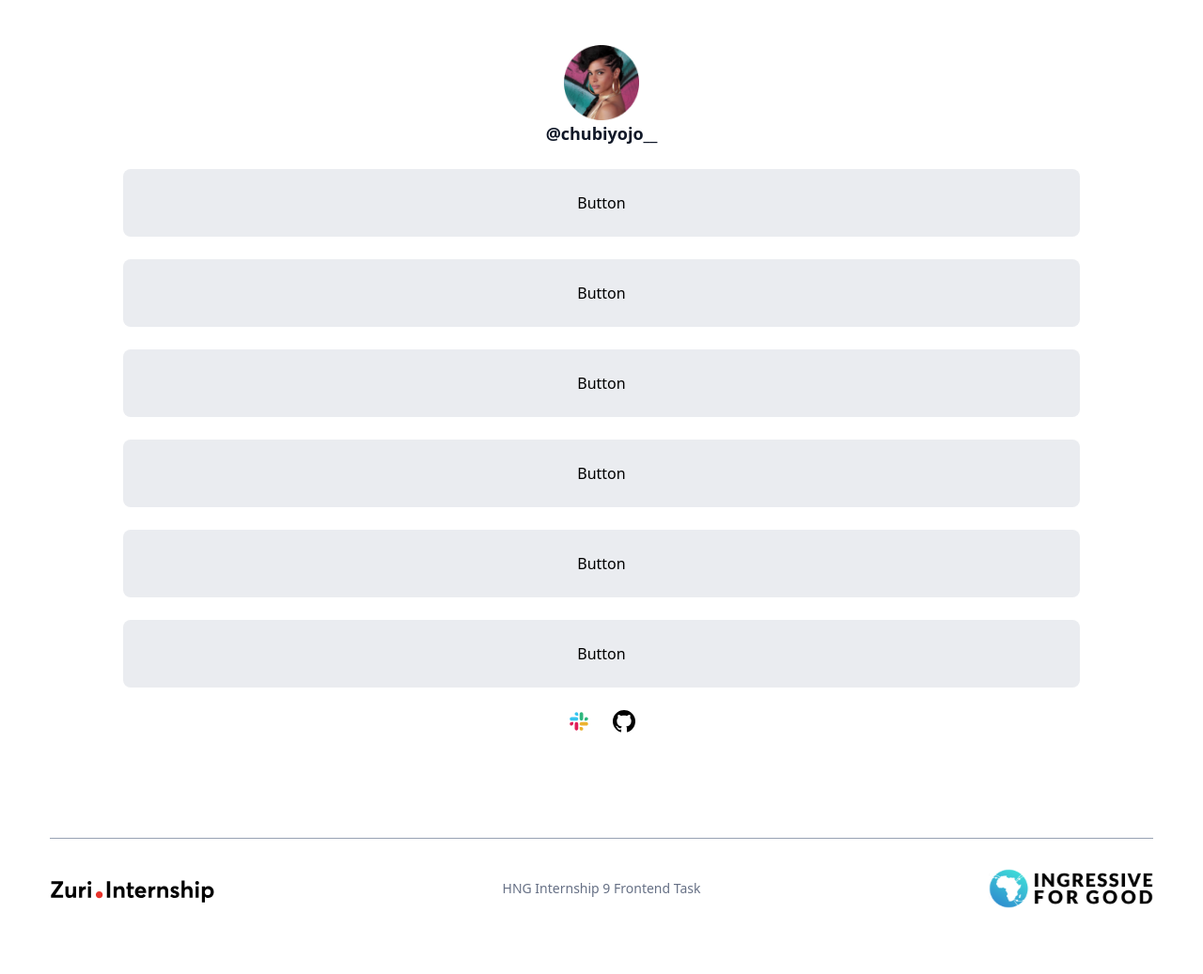
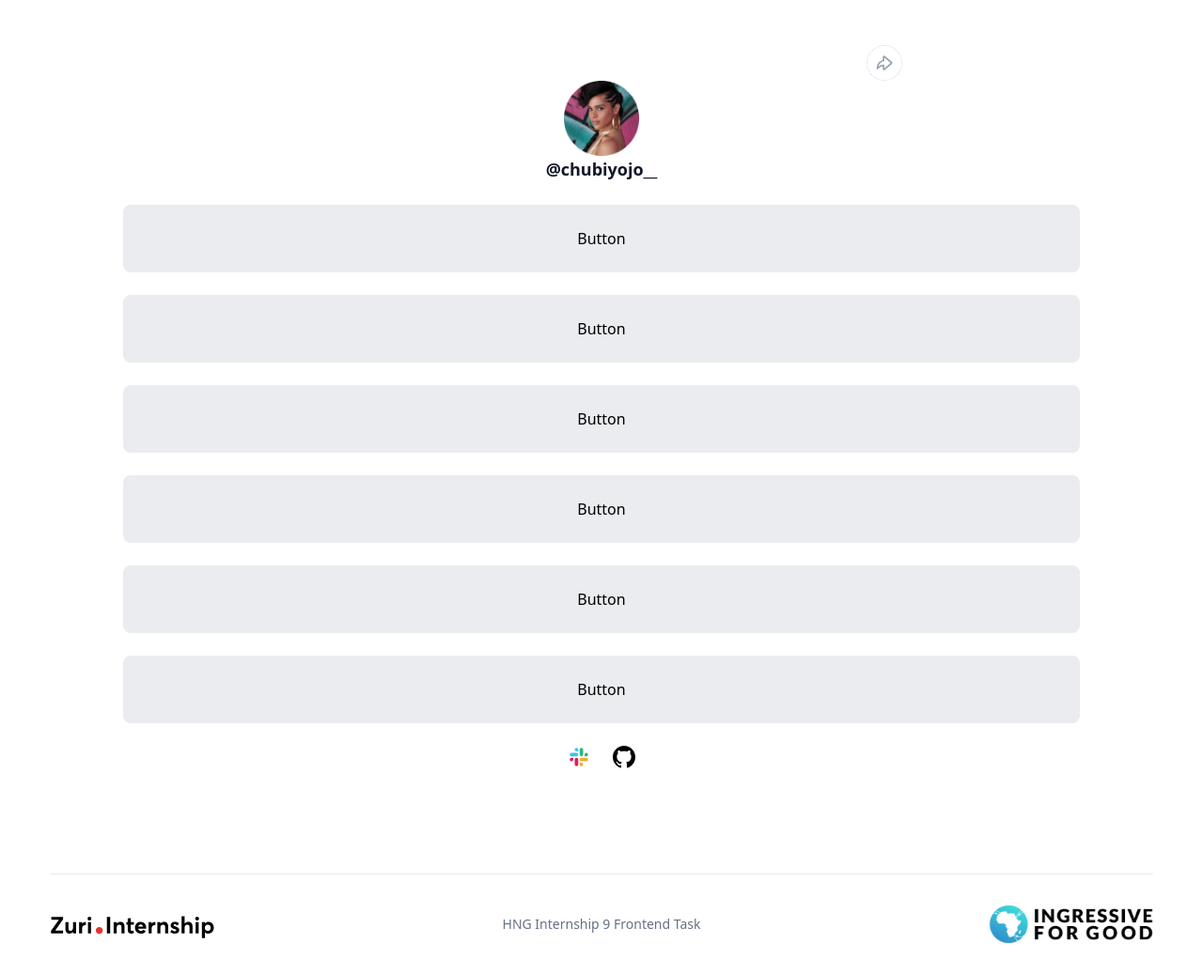
Before and after one commit to CHUBI-HNG-INTERNSHIP/stage-1-linktree, a React (Vite) app: page / in a window 1280 px wide. Shown: the whole page at 94% size. Before the commit the page ends 999 px from the top, so only its background shows below. Built offline with nearby package versions, Linux system fonts and the light colour scheme.

Commit message:
feat: "share" and "more" profile buttons

```diff
--- a/src/App.css
+++ b/src/App.css
@@ -3,8 +3,16 @@ main {
   @apply mx-auto py-12;
   @apply flex flex-col items-center justify-center;
 
+  .share_button {
+    @apply p-2 md:mr-[20%];
+    @apply self-end;
+    @apply rounded-full border-[1.5px] border-dotted border-gray-300;
+    @apply cursor-pointer;
+    @apply hover:bg-gray-200;
+  }
   .profile_img_container {
     @apply flex justify-center;
+
     #profile_img {
       @apply w-[80px];
     }
@@ -30,7 +38,7 @@ main {
 footer {
   @apply w-11/12;
   @apply flex flex-col items-center justify-between space-y-5 md:flex-row md:space-y-0;
-  @apply border-t border-gray-400;
+  @apply border-t border-gray-200;
   @apply mx-auto mt-16 py-8;
 
   img {
--- a/src/App.tsx
+++ b/src/App.tsx
@@ -5,10 +5,16 @@ import slack from "./assets/slack.svg";
 import github from "./assets/github.svg";
 import zuri from "./assets/zuri.svg";
 import i4g from "./assets/i4g.svg";
+import shareBtn from "./assets/share button.svg";
+import dots from "./assets/dots.svg";
 function App() {
   return (
     <div className="App">
       <main>
+        <div className="share_button">
+          <img src={shareBtn} alt="share button" className="hidden md:block" />
+          <img src={dots} alt="tooltip button" className="md:hidden" />
+        </div>
         <div className="profile">
           <div className="profile_img_container">
             <img src={pfp} id="profile_img" alt="profile image" />
```
Also changed, not shown: src/assets/dots.svg (added), src/assets/share button.svg (added).
